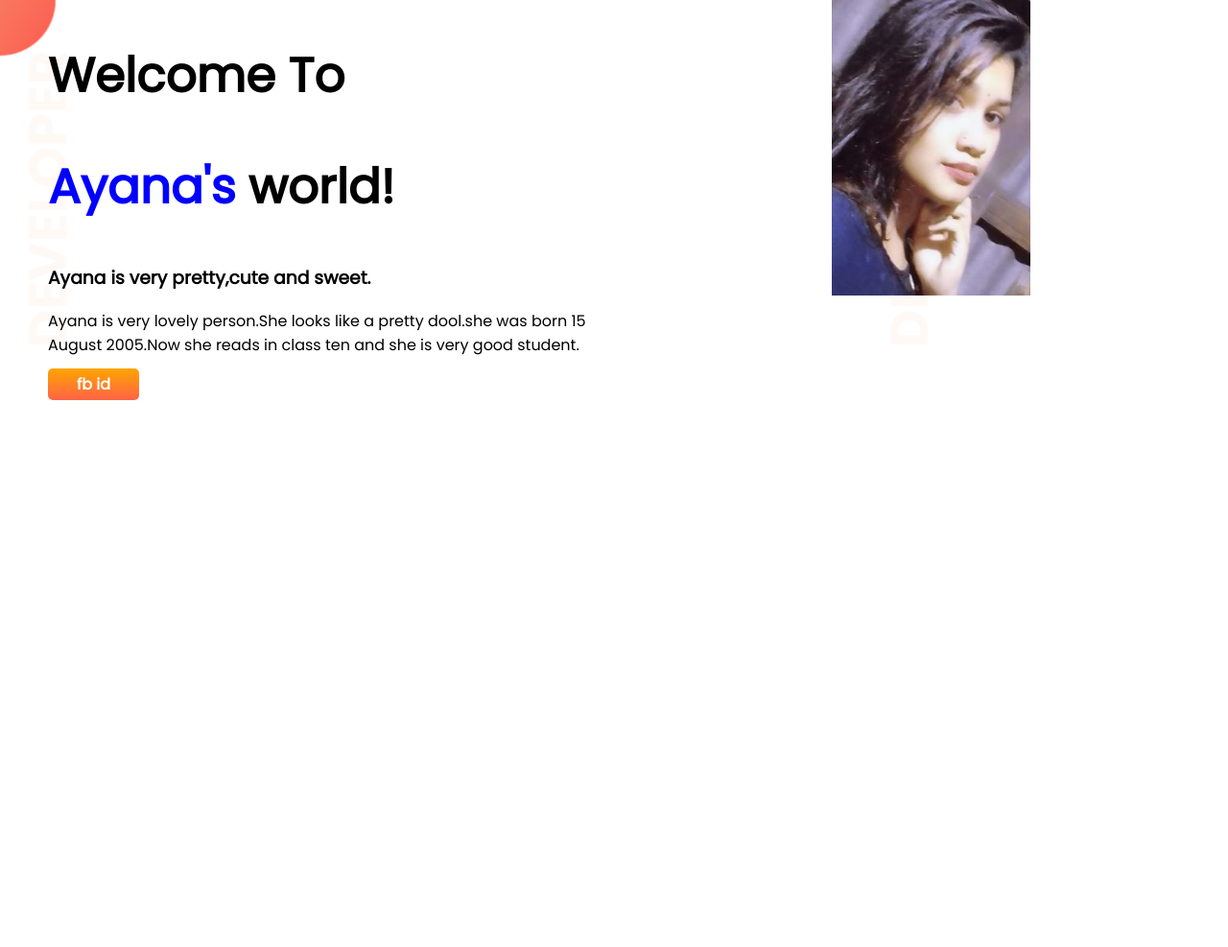
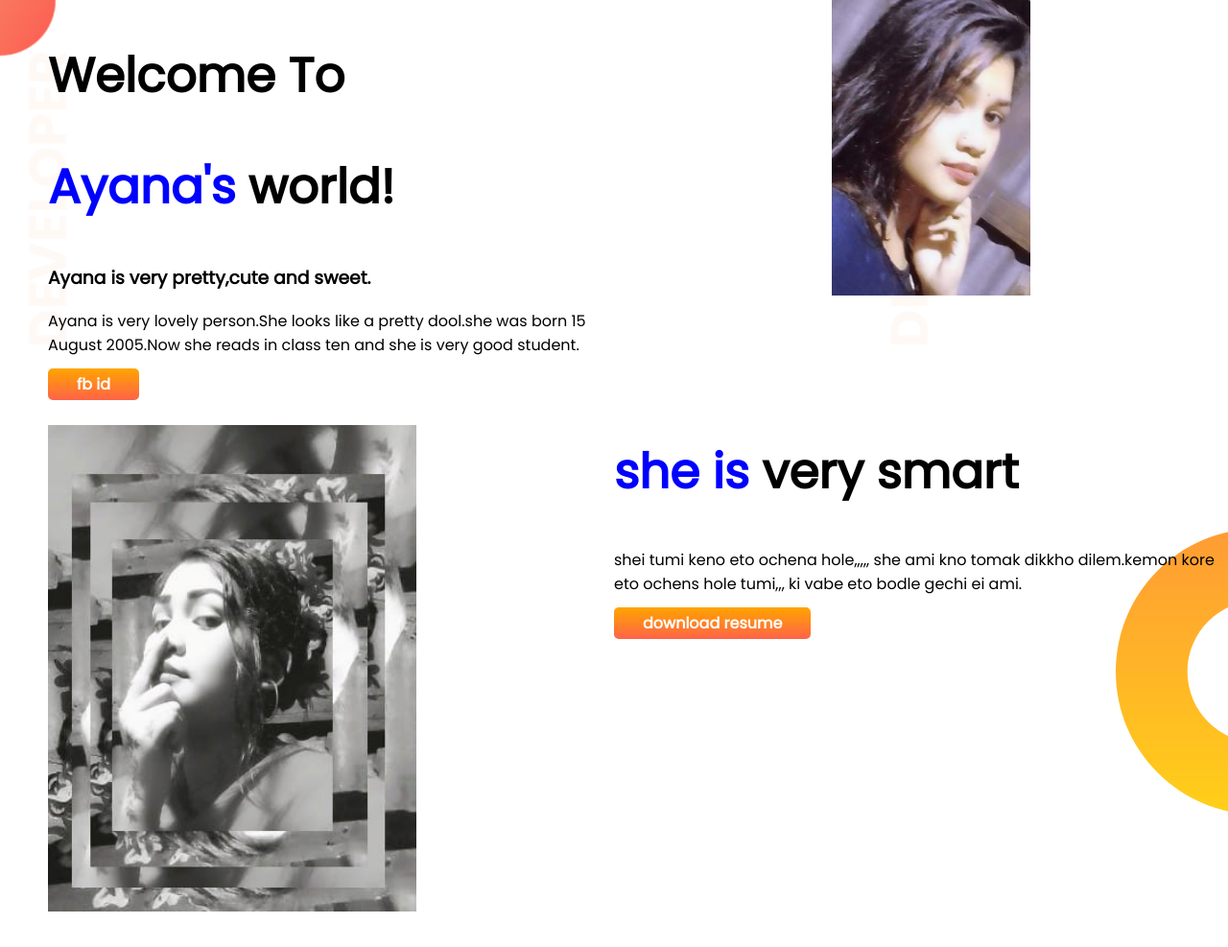
Before and after one commit to Mashihurr/developer-portfolio, a plain HTML site: page index.html in a window 1280 px wide. Shown: the whole page at 96% size. Before the commit the page ends 800 px from the top, so only its background shows below. Drawn offline with Linux system fonts and the light colour scheme.

Commit message:
right now

```diff
--- a/index.html
+++ b/index.html
@@ -26,6 +26,17 @@
             <img src="ayana.jpg" alt="">
         </div>
     </section>
+    <section class="x">
+        <div class="f">
+            <img src="asma.jpg" alt="">
+        </div>
+        <div class="f">
+            <h1><span class="z">she is</span> very smart</h1>
+            <p>shei tumi keno eto ochena hole,,,,, she ami kno tomak dikkho dilem.kemon kore eto ochens hole tumi,,, ki
+                vabe eto bodle gechi ei ami.</p>
+            <a class="c" href="">download resume</a>
+        </div>
+    </section>
 </body>
 
 </html>
--- a/style.css
+++ b/style.css
@@ -37,3 +37,22 @@ section {
 .d {
     background-image: url(images/top-banner.png);
 }
+
+.f {
+    width: 50%;
+}
+
+.f img {
+    width: 60%;
+    padding: 30px 50px;
+}
+
+.z {
+    color: blue;
+}
+
+.x {
+    background-image: url(images/dream-bg.png);
+    background-repeat: no-repeat;
+    background-position: right;
+}
```
Also changed, not shown: asma.jpg (added).
